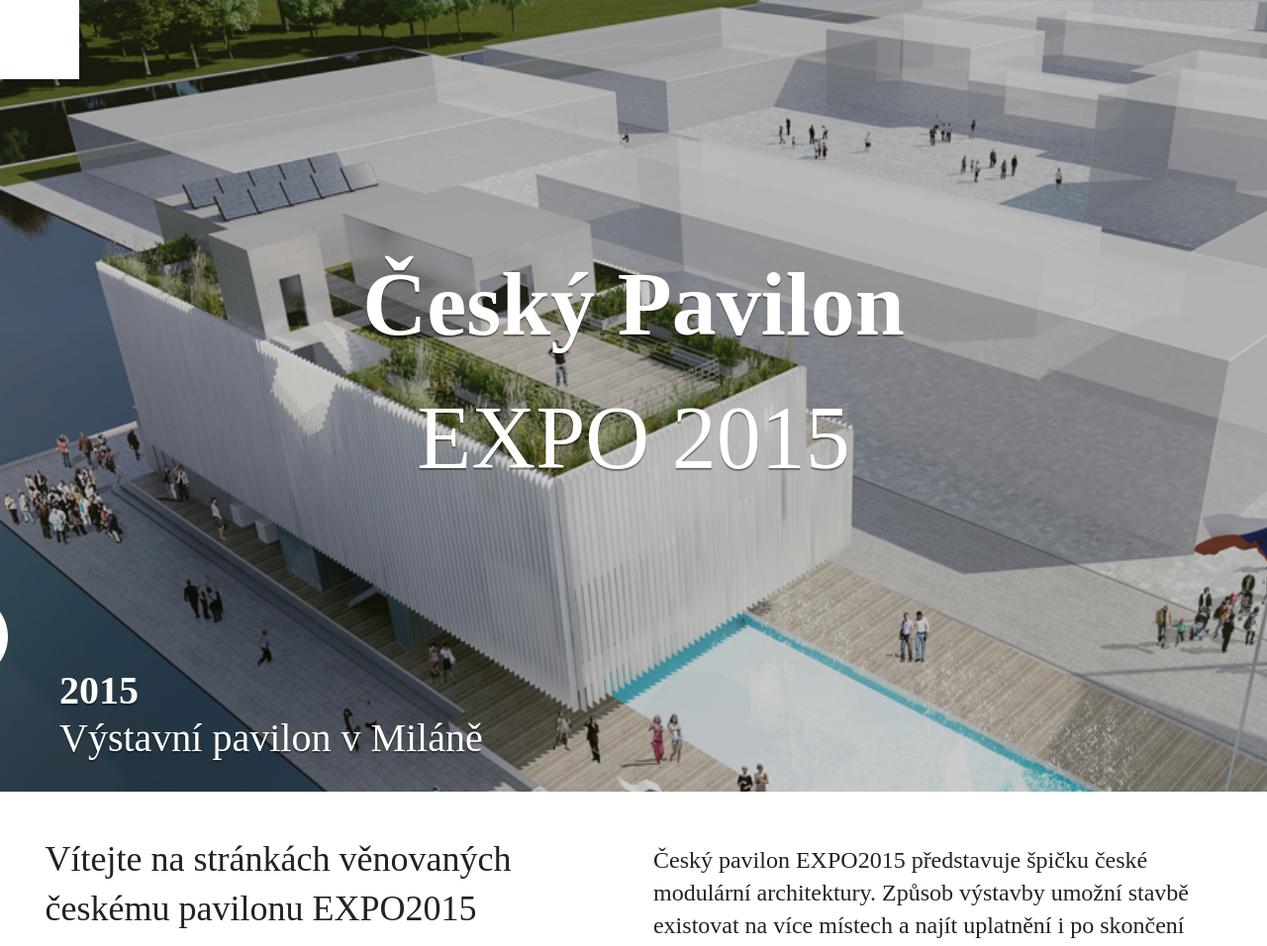
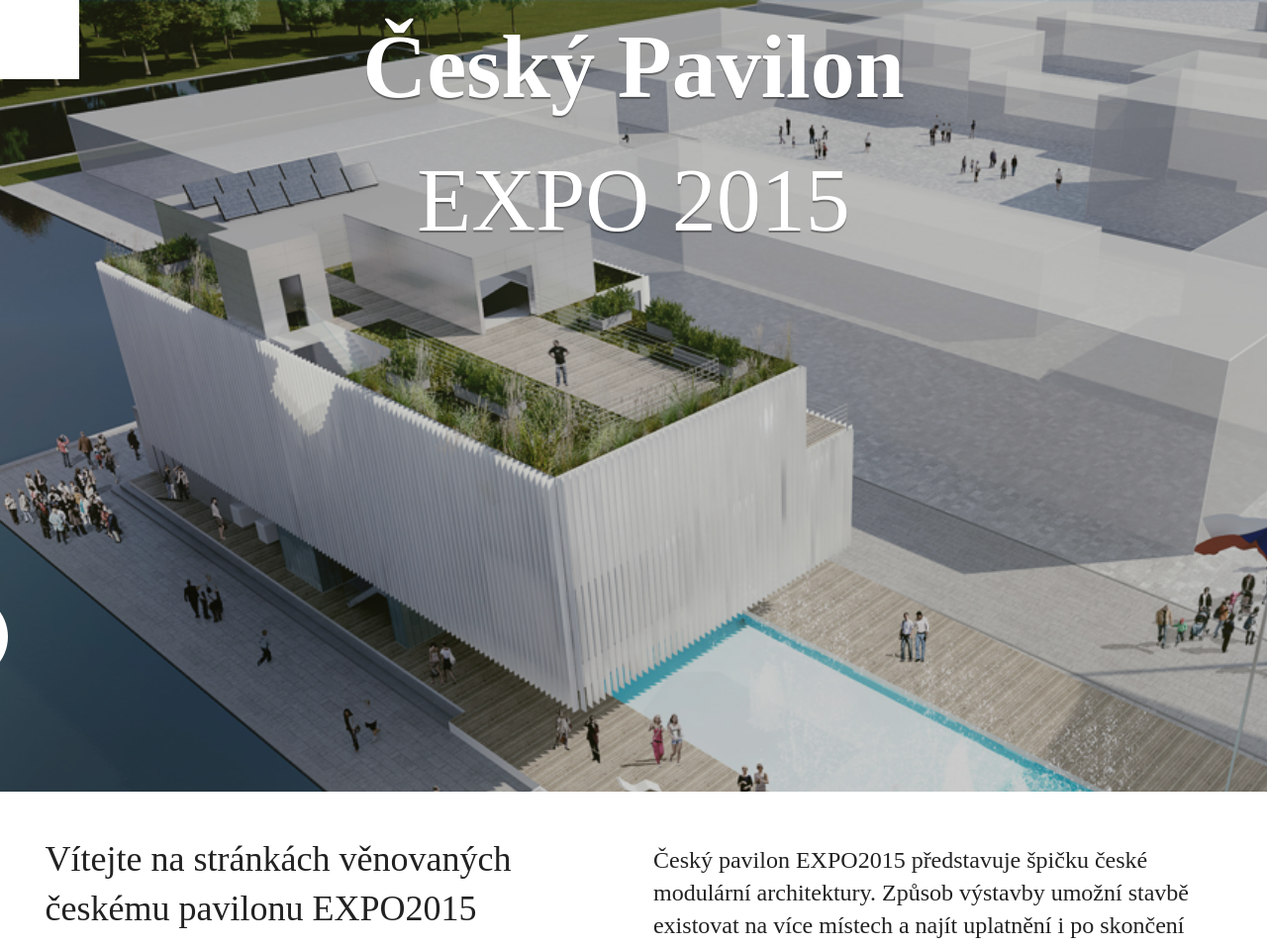
Before and after one commit to lexislav/amok-pe2014, a PHP site: page / in a window 1280 px wide. Shown: the top 956 px of the page at 99% size. Run offline with PHP 8.4, Linux system fonts and the light colour scheme; some libraries are stand-ins or nearby versions.

Commit message:
fix ofsetu titulku angle slideru

```diff
--- a/htdocs/components/ags-slider/ags-slider.js
+++ b/htdocs/components/ags-slider/ags-slider.js
@@ -54,6 +54,8 @@
     inner.transition({ skewX: '-' + skewAngle + 'deg', delay: 100 });
 
     content.width(rootWidth + skewOffset);
+    content.height(rootHeight);
+
     contentImage.width(rootWidth + skewOffset);
     content.transition({ skewX: skewAngle + 'deg', delay: 100 });
 
--- a/htdocs/css/style.css
+++ b/htdocs/css/style.css
@@ -2649,6 +2649,9 @@
     .ags-slider .ags-front--content .title-box {
       left: 60px;
       text-align: left; }
+  .ags-slider .ags-bg--content .title-box, .ags-slider .ags-front--content .title-box {
+    background-color: red;
+    bottom: 110px; }
   .ags-slider .ags-bg--content .overlay, .ags-slider .ags-front--content .overlay {
     position: absolute;
     top: 0;
@@ -2688,11 +2691,10 @@
   font-size: 6rem;
   color: white;
   position: relative;
-  width: 1280px;
-  height: 860px;
+  width: 100%;
+  height: 100%;
   margin: 0 auto;
   text-align: center;
-  padding-top: 240px;
   text-shadow: 0 2px 1px rgba(0, 0, 0, 0.4); }
 
 .l-schema {
--- a/htdocs/sass/modules/_angle-slider.scss
+++ b/htdocs/sass/modules/_angle-slider.scss
@@ -90,6 +90,12 @@
 
     .ags-bg--content,
     .ags-front--content {
+
+        .title-box {
+            background-color: red;
+            bottom: 200px - 90px; // -dragger height
+        }
+
         .overlay {
             position: absolute;
             top: 0;
@@ -153,12 +159,12 @@
     color: white;
 
     position: relative;
-    width: 1280px;
-    height: $ags-height;
+    width: 100%;
+    height: 100%;
 
     margin: 0 auto;
     text-align: center;
-    padding-top: 240px;
+   // background-color: orange;
 
     text-shadow: 0 2px 1px rgba(0,0,0,0.4);
 }
```
Also changed, not shown: 1 other file.
